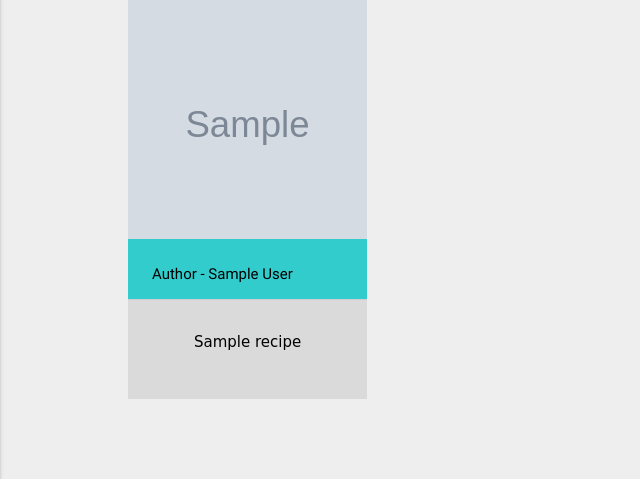
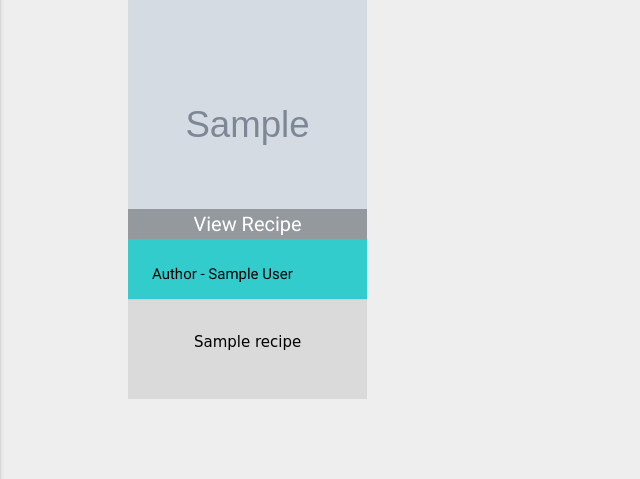
Before and after one commit to marcel-balint/easy-recipes, a Flask app: page /countries/1 in a window 1280 px wide. Shown: the part 223-702 px from the top of the page, without its empty margins (0-640 px from the left). Run offline with Flask 2, Linux system fonts and the light colour scheme; grey boxes marked "Sample" are stand-in pictures; a database or web service that is not in the repository returns one stand-in record (values such as "Sample title"); some libraries are stand-ins or nearby versions.

Commit message:
Added the 'view recipe' text for each recipe card

```diff
--- a/app.py
+++ b/app.py
@@ -12,7 +12,7 @@ mongo = PyMongo(app)
 
 
 @app.route("/")
-@app.route('/home')
+@app.route('/home', methods=["GET"])
 def home():
     _countries = mongo.db.countries.find()
     countries_list = [countries for countries in _countries]
--- a/static/css/style.css
+++ b/static/css/style.css
@@ -181,6 +181,15 @@ h1 {
     width: 300px;
     margin: 0 auto;
     margin-top: 100px;
+}
+
+.view-recipe {
+    position: sticky;
+    left: 25%;
+    font-size: 20px;
+    bottom: 0;
+    color: #fff;
+    background-color: rgba(0, 0, 0, 0.3);
 }
 
 /*--------------recipe_page.html------------------------*/
--- a/templates/countries/country.html
+++ b/templates/countries/country.html
@@ -6,8 +6,9 @@
         <a href="{{ url_for('dispaly_recipe', recipe=recipe._id) }}">
             <div class="col s12 m6 l3">
                 <div class="card medium">
-                    <div class="card-image">
+                    <div class="card-image center-align ">
                         <img class="recipe-img responsive-imgs" src="{{ recipe.image }}" alt="{{ recipe.recipe_name }}">
+                        <p class="view-recipe">View Recipe</p>
                     </div>
                     <div class="card-content author">
                         <p>Author - {{ recipe.author }}</p>
```
